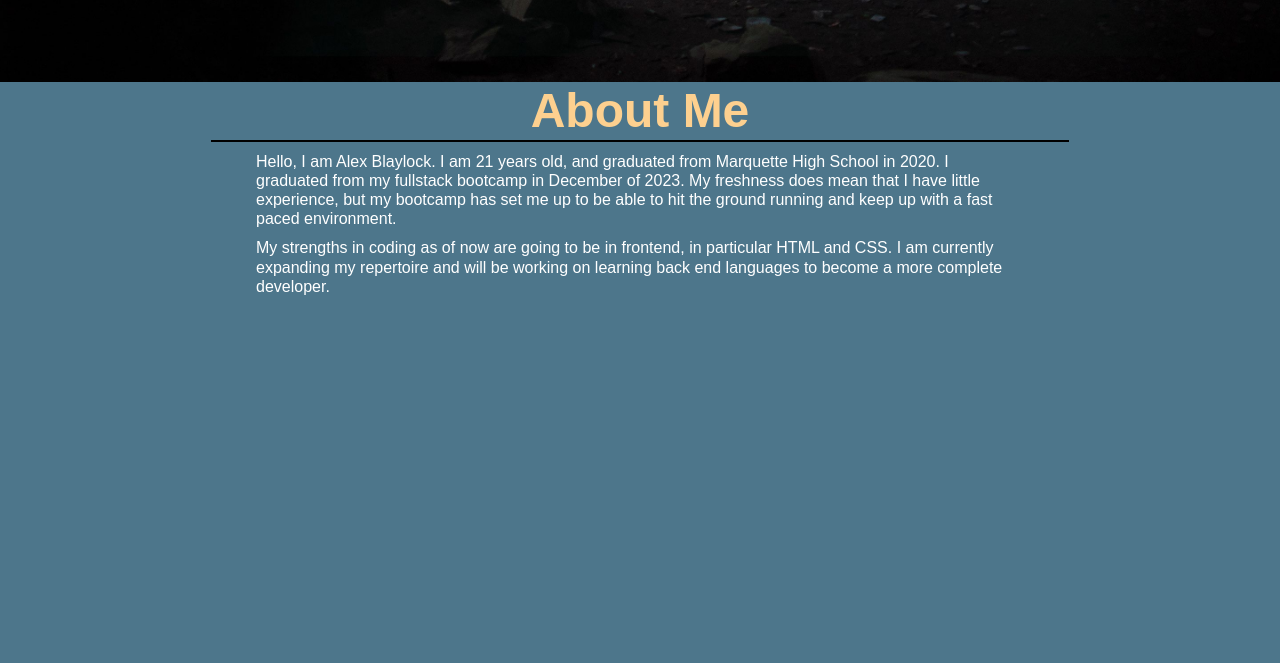
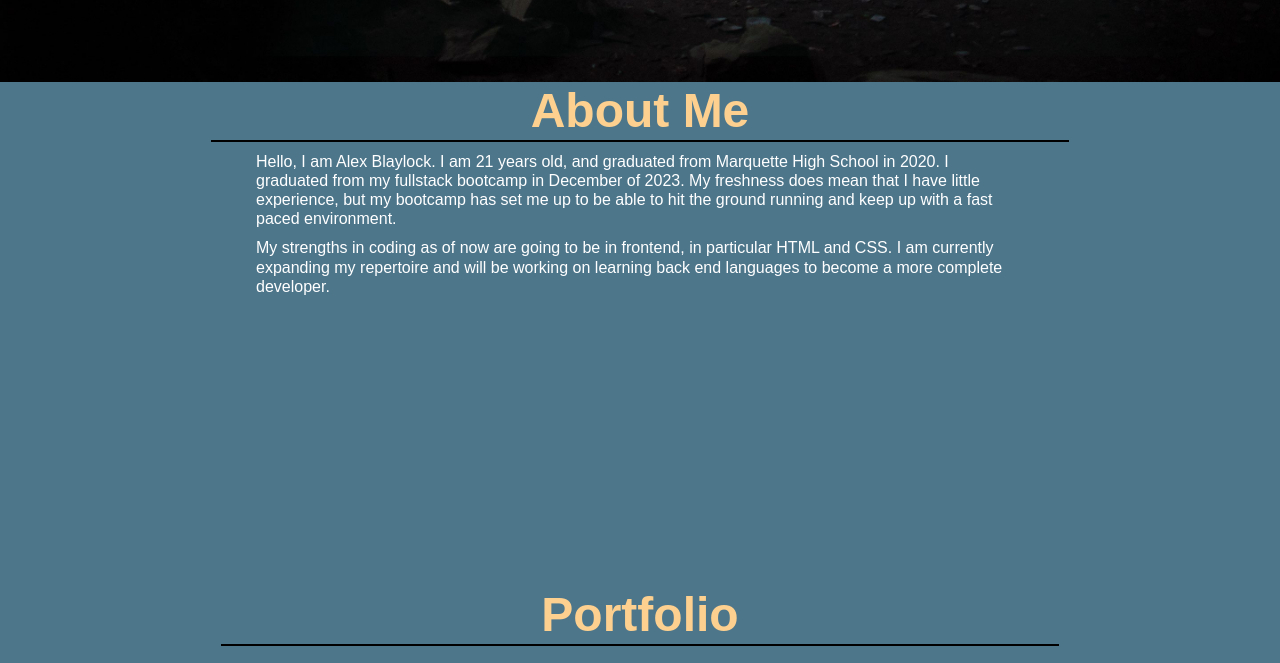
Before and after one commit to AlexBlaylock/portfolio-challenge2-fix, a plain HTML site: page index.html in a window 1280 px wide. Shown: the part 718-1381 px from the top of the page. Drawn offline with Linux system fonts and the light colour scheme.

Commit message:
added README, ready for first submit (hopefully).

```diff
--- a/assets/css/styles.css
+++ b/assets/css/styles.css
@@ -102,7 +102,7 @@ p {
 
 
 .main-body {
-min-height: 160vh;
+min-height: 90vh;
 }
 
 
@@ -130,7 +130,7 @@ flex-direction: column;
 
 .portfolio-section {
     display: flex;
-    min-height: 100vh;
+    min-height: 80vh;
 
 }
 
```
Also changed, not shown: 1 other file.
